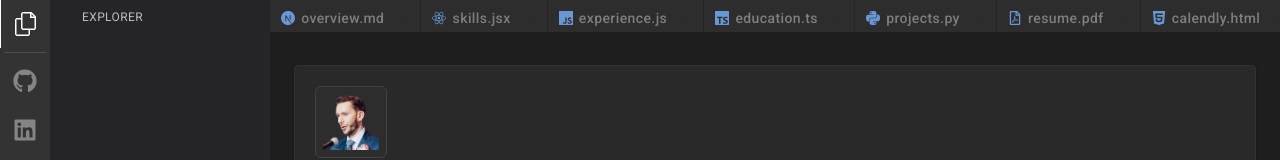
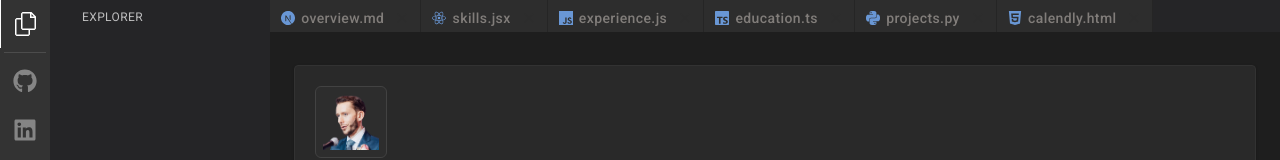
Before and after one commit to DKotzer/react-vscode-portfolio, a React (Create React App) app: page /#/ in a window 1280 px wide. Shown: the top 160 px of the page. Built offline with nearby package versions, Linux system fonts and the light colour scheme.

Commit message:
hide pdf page

```diff
--- a/src/app/layout/App.tsx
+++ b/src/app/layout/App.tsx
@@ -231,9 +231,7 @@ export default function App() {
                               name.lastIndexOf(".")
                             )}.md`}
                           />
-                        ) : type === "resume" ? (
-                          <Resume />
-                        ) : type === "calendly" ? (
+                        )  : type === "calendly" ? (
                           <Calendly />
                         ) : null
                       }
--- a/src/app/pages/pages.ts
+++ b/src/app/pages/pages.ts
@@ -43,16 +43,16 @@ export const pages = [
   },
   {
     index: 5,
-    name: "resume.pdf",
-    route: "/resume",
-    icon: FaRegFilePdf,
-    type: "resume",
-  },
-  {
-    index: 6,
     name: "calendly.html",
     route: "/calendly",
     icon: SiHtml5,
     type: "calendly",
   },
+  // {
+  //   index: 6,
+  //   name: "resume.pdf",
+  //   route: "/resume",
+  //   icon: FaRegFilePdf,
+  //   type: "resume",
+  // },
 ]
```
